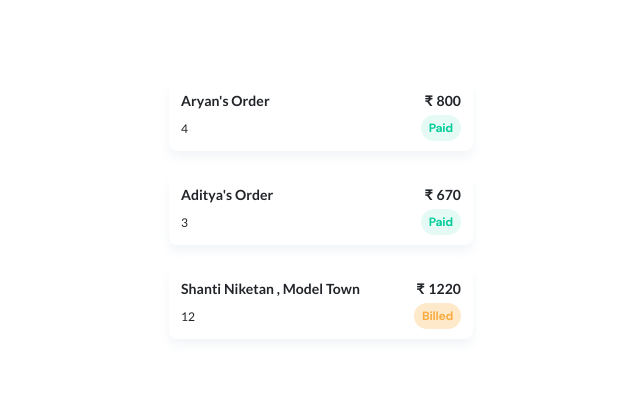
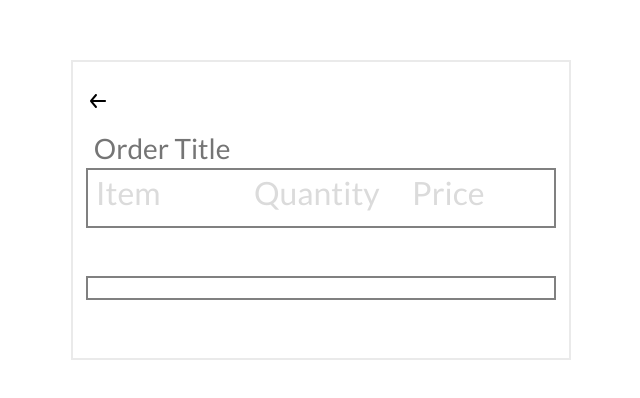
Before and after one commit to Aryan-ki-codepanti/silkroute-client-OnCloud, a React (Create React App) app: page / in a window 1280 px wide. Shown: the part 190-588 px from the top of the page, without its empty margins (319-959 px from the left). Built offline with nearby package versions, Linux system fonts and the light colour scheme.

Commit message:
Modified order listing components also added payment card , sidemenu icon also added functionality to add order items on taking screen

```diff
--- a/src/App.js
+++ b/src/App.js
@@ -1,21 +1,41 @@
-
-import OrderSummaryListItem from "./components/OrderSummaryListItem";
+import OrderListing from "./components/OrderListing";
 import "./css/SignUp.css";
 import "./css/utils.css";
 
-
-
 function App() {
-
-
-
     return (
         <>
-            <div className="container py-5 d-flex justify-content-center flex-column  align-items-center gap-4">
-                <OrderSummaryListItem />
-                <OrderSummaryListItem title="Aditya's Order" amount="670" itemNumber="3" status="Paid" />
-                <OrderSummaryListItem title="Shanti Niketan , Model Town" amount="1220" status="Billed" itemNumber="12"/>
-            </div>
+            {/* <div className="container px-4 border border-2 py-5 d-flex justify-content-center flex-row  align-items-center gap-4" style={{width: "500px"}}> */}
+                {/* <OrderSummaryListItem />
+                <OrderSummaryListItem
+                    title="Aditya's Order"
+                    amount="670"
+                    itemNumber="3"
+                    status="Paid"
+                />
+                <OrderSummaryListItem
+                    title="Shanti Niketan , Model Town"
+                    amount="1220"
+                    status="Billed"
+                    itemNumber="12"
+                /> */}
+                {/* <SideMenu /> */}
+
+                {/* <PaymentCard
+                    status="sale"
+                    amount="1500"
+                    message="Today's sale"
+                />
+
+                <PaymentCard
+                    status="pending"
+                    amount="2000"
+                    message="Pending payment"
+                /> */}
+
+            {/* </div> */}
+            <OrderListing />
+
             {/* <PaymentSuccessful/> */}
             {/* <OrderListing /> */}
             {/* <SignUp /> */}
--- a/src/components/Landing.js
+++ b/src/components/Landing.js
@@ -3,6 +3,7 @@ import styled from 'styled-components';
 import HelloThere from './HelloThere'
 import HeroLanding from '../img/hero-signup.png';
 import AddOrder from '../img/svg/add.svg';
+import SideMenu from './SideMenu';
 
 
 // styled components
@@ -48,6 +49,9 @@ const AddBtnBox = styled.div`
 export default function Landing() {
     return (
         <Container>
+            <div className="mt-3 mb-4">
+                <SideMenu />
+            </div>
             <HelloThere name="Aryan" />
 
             <ImgBox className="d-flex justify-content-center align-items-center">
--- a/src/components/OrderListItem.js
+++ b/src/components/OrderListItem.js
@@ -23,6 +23,10 @@ const ListItem = styled.div`
         background: rgba(110, 171, 163, 0.2);
         border-radius: 2px;
         font-size: 14px;
+    }
+
+    .price{
+        width: 2rem;
     }
 `;
 
--- a/src/components/OrderListing.js
+++ b/src/components/OrderListing.js
@@ -1,4 +1,4 @@
-import React, { useState , useEffect } from "react";
+import React, { useState, useEffect } from "react";
 import styled from "styled-components";
 
 import ArrowLeft from "../img/svg/arrow-left.svg";
@@ -7,33 +7,83 @@ import OrderListItem from "./OrderListItem";
 const BackButton = styled.div``;
 
 const TitleBox = styled.div`
-    input , input:focus{
+    input,
+    input:focus {
         border: none !important;
         outline-width: 0;
-        color: #0F0F0F;
+        color: #0f0f0f;
         font-weight: 400;
         font-size: 28px;
         line-height: 31px;
     }
-
 `;
 
 const Container = styled.div`
     max-width: 500px;
     width: 95%;
     margin: auto;
-    border: 2px solid #EAEAEA;
+    border: 2px solid #eaeaea;
     padding: 0.6em 0.8em;
 `;
 
 const InputRowBox = styled.div`
+    border: 2px solid grey;
+    min-height: 5vh;
+    --placeholder-color: rgba(15, 15, 15, 0.15);
 
-    border: 2px solid grey;
-    min-height: 3vh;
+    * {
+        width: 100%;
+        border: none !important;
+        outline-width: 0;
+        height: 40px;
+    }
+
+    input::-webkit-input-placeholder {
+        /* WebKit, Blink, Edge */
+        color: var(--placeholder-color) !important;
+        font-weight: 400 !important;
+        font-size: 32px !important;
+        line-height: 31px !important;
+    }
+    input:-moz-placeholder {
+        /* Mozilla Firefox 4 to 18 */
+        color: var(--placeholder-color) !important;
+        font-weight: 400 !important;
+        font-size: 32px !important;
+        line-height: 31px !important;
+    }
+    input::-moz-placeholder {
+        /* Mozilla Firefox 19+ */
+        color: var(--placeholder-color) !important;
+        font-weight: 400 !important;
+        font-size: 32px !important;
+        line-height: 31px !important;
+    }
+    input:-ms-input-placeholder {
+        /* Internet Explorer 10-11 */
+        color: var(--placeholder-color) !important;
+        font-weight: 400 !important;
+        font-size: 32px !important;
+        line-height: 31px !important;
+    }
+    input::-ms-input-placeholder {
+        /* Microsoft Edge */
+        color: var(--placeholder-color) !important;
+        font-weight: 400 !important;
+        font-size: 32px !important;
+        line-height: 31px !important;
+    }
+
+    input::placeholder {
+        /* Most modern browsers support this now. */
+        color: var(--placeholder-color) !important;
+        font-weight: 400 !important;
+        font-size: 32px !important;
+        line-height: 31px !important;
+    }
 `;
 
 const ListingBox = styled.div`
-
     border: 2px solid grey;
     min-height: 3vh;
 `;
@@ -56,59 +106,113 @@ export default function OrderListing() {
         ]
     }*/
 
-    const [orderSummary, setOrderSummary] = useState({
-        title: "",
-        items: [{
-            name : "Snickers" ,
-            quantity : 3 ,
-            price: 20
-        } ,
-        {
-            name : "Namkeen" ,
-            quantity : 2 ,
-            price: 10
+    const [title, setTitle] = useState("");
+    const [orderItems, setOrderItems] = useState([]);
 
-        }],
-    });
+    const isQty = (num) => {
+        const regQty = /^([0-9]){1,}$/;
+        return regQty.test(num);
+    }
 
-    const [itemNumber , setItemNumber] = useState(0);
+    const isPrice = (num) => {
+        const reg = /^([0-9]){0,}\.{0,1}([0-9]){1,}$/;
+        return reg.test(num);
+    }
 
+    useEffect(() => {
+        document.getElementById("title").focus();
 
+        document.getElementById("item").addEventListener("keydown", (e) => {
+            if (e.key === "Enter") {
+                document.getElementById("quantity").focus();
+            }
+        });
 
-    useEffect(()=>{
-        document.getElementById("title").focus();
-    } , []);
+        document.getElementById("quantity").addEventListener("keydown", (e) => {
+            if (e.key === "Enter") {
+                document.getElementById("pricePerItem").focus();
+            }
+        });
 
+        document
+            .getElementById("pricePerItem")
+            .addEventListener("keydown", (e) => {
+                if (e.key === "Enter") {
+                    const itemName = document.getElementById("item");
+                    const quantity = document.getElementById("quantity");
+                    const pricePerItem = document.getElementById("pricePerItem");
 
-    const handleOnChangeTitle = (event)=>{
-        setOrderSummary({
-            ...orderSummary ,
-            [event.target.name]: event.target.value
-        })
+                    const name = itemName.value;
+                    const qty =  isQty(quantity.value.trim()) ? Number(quantity.value.trim()) : 0;
+                    const price = qty * (isPrice(pricePerItem.value.trim()) ? Number(pricePerItem.value.trim()) : 0);
+
+                    itemName.value = "";
+                    quantity.value = "";
+                    pricePerItem.value = "";
+                    itemName.focus();
+
+                    setOrderItems(prev => prev.concat({
+                        name: name ,
+                        quantity: qty ,
+                        price: price
+                    }));
+                    console.log("I am fired");
+                }
+            });
+
+    }, []);
+
+    const handleOnChangeTitle = (event) => {
+        setTitle(event.target.value)
     };
 
     return (
-        <Container>
+        <Container className="">
             <BackButton className="my-3">
                 <img src={ArrowLeft} alt="arrow-left" />
             </BackButton>
 
             <TitleBox>
-                <input type="text" id="title" className="px-2 py-1" placeholder="Order Title" name="title" value={orderSummary.title} onChange={handleOnChangeTitle} />
+                <input
+                    type="text"
+                    id="title"
+                    className="px-2 py-1"
+                    placeholder="Order Title"
+                    name="title"
+                    value={title}
+                    onChange={handleOnChangeTitle}
+                />
             </TitleBox>
 
-            <InputRowBox >
-
+            <InputRowBox className="d-flex justify-content-between gap-4 py-2 px-2">
+                <input type="text" placeholder="Item" name="item" id="item" />
+                <input
+                    type="text"
+                    placeholder="Quantity"
+                    name="quantity"
+                    id="quantity"
+                />
+                <input
+                    type="text"
+                    placeholder="Price"
+                    name="pricePerItem"
+                    id="pricePerItem"
+                />
             </InputRowBox>
 
             <ListingBox className="my-5">
-                { orderSummary.items.map((item , idx)=>{
+                {orderItems.map((item, idx) => {
                     return (
-                        <OrderListItem key={`item${idx}`} sno={idx + 1} name={item.name} quantity={item.quantity} price={item.price}  />
+                        <OrderListItem
+                            key={`item${idx}`}
+                            sno={idx + 1}
+                            name={item.name}
+                            quantity={item.quantity}
+                            price={item.price}
+                        />
                     );
-                }) }
+                })}
             </ListingBox>
-
         </Container>
     );
 }
--- a/src/components/OrderSummaryListItem.js
+++ b/src/components/OrderSummaryListItem.js
@@ -60,7 +60,7 @@ const OrderSummaryListItem = (props) => {
                     <h3 className="mb-0">&#8377;<span className="ms-1">{amount}</span></h3>
                 </TopRow>
                 <BottomRow className="d-flex justify-content-between align-items-center">
-                    <span>{itemNumber}</span>
+                    <span>{itemNumber} Items</span>
                     <p className={`status-${status.toLowerCase()} mb-0`}>{status}</p>
                 </BottomRow>
             </Wrapper>
```
